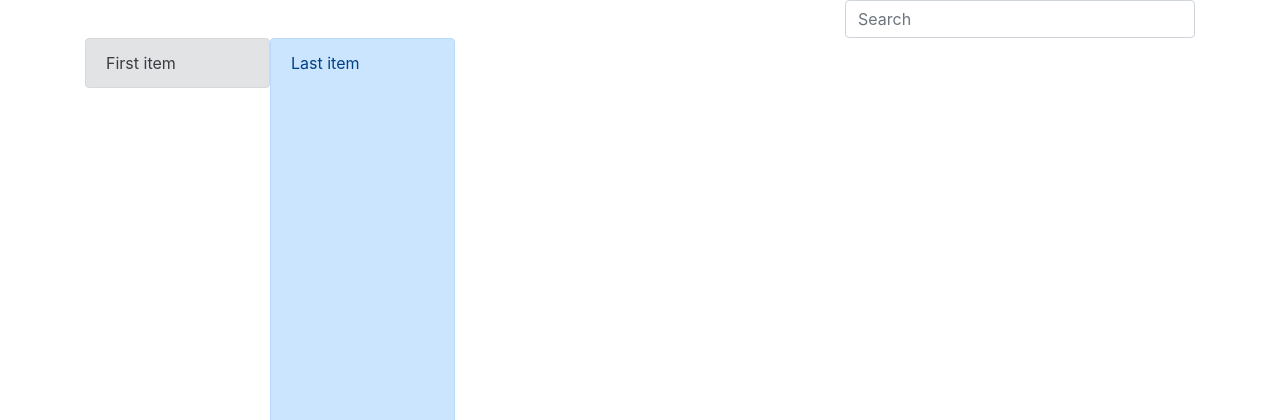
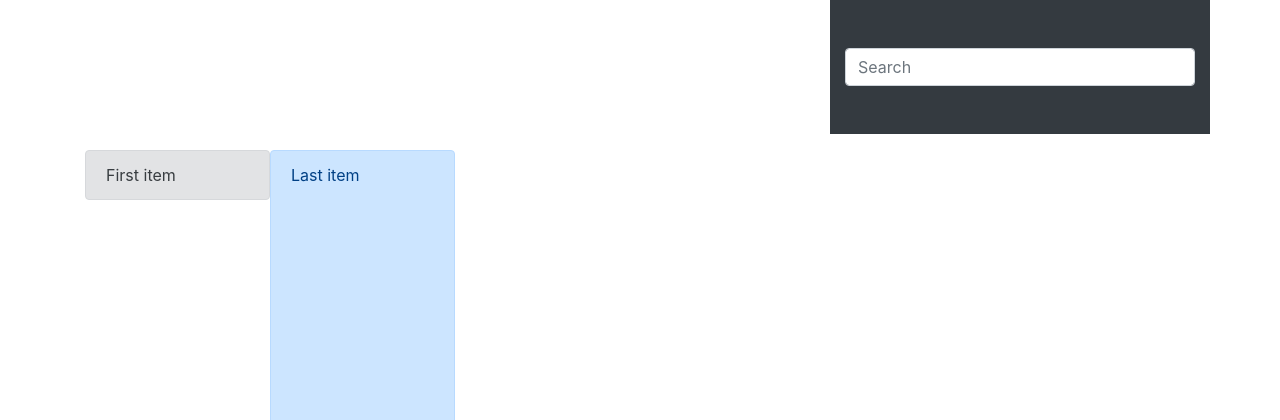
Before and after one commit to ravi19999/Django-Ecommerce, a Django app: page /bootstrap/ in a window 1280 px wide. Shown: the top 420 px of the page. Run offline with Django 3.2, Linux system fonts and the light colour scheme; some libraries are stand-ins or nearby versions.

Commit message:
Added padding to HTML elements :lipstick:

```diff
--- a/src/templates/bootstrap/example.html
+++ b/src/templates/bootstrap/example.html
@@ -18,7 +18,7 @@
         <div class="container">
             <div class="row">
 
-                <div class="col-12 col-sm-12 col-md-6 col-lg-4 ml-auto">
+                <div class="col-12 col-sm-12 col-md-6 col-lg-4 py-5 mb-3 bg-dark ml-auto">
                     <input type="text" class="form-control" placeholder="Search">
                 </div>
             </div>
```
